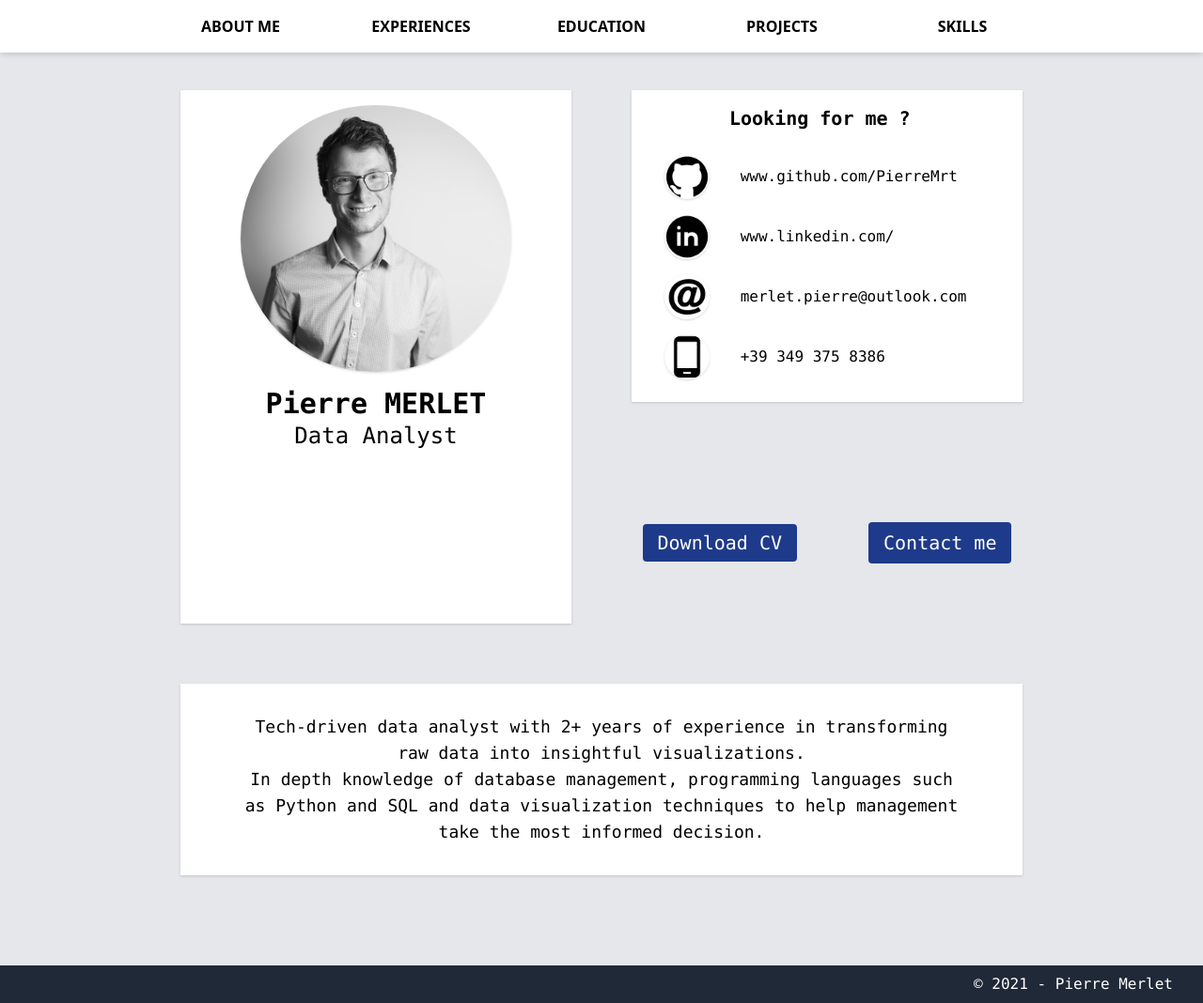
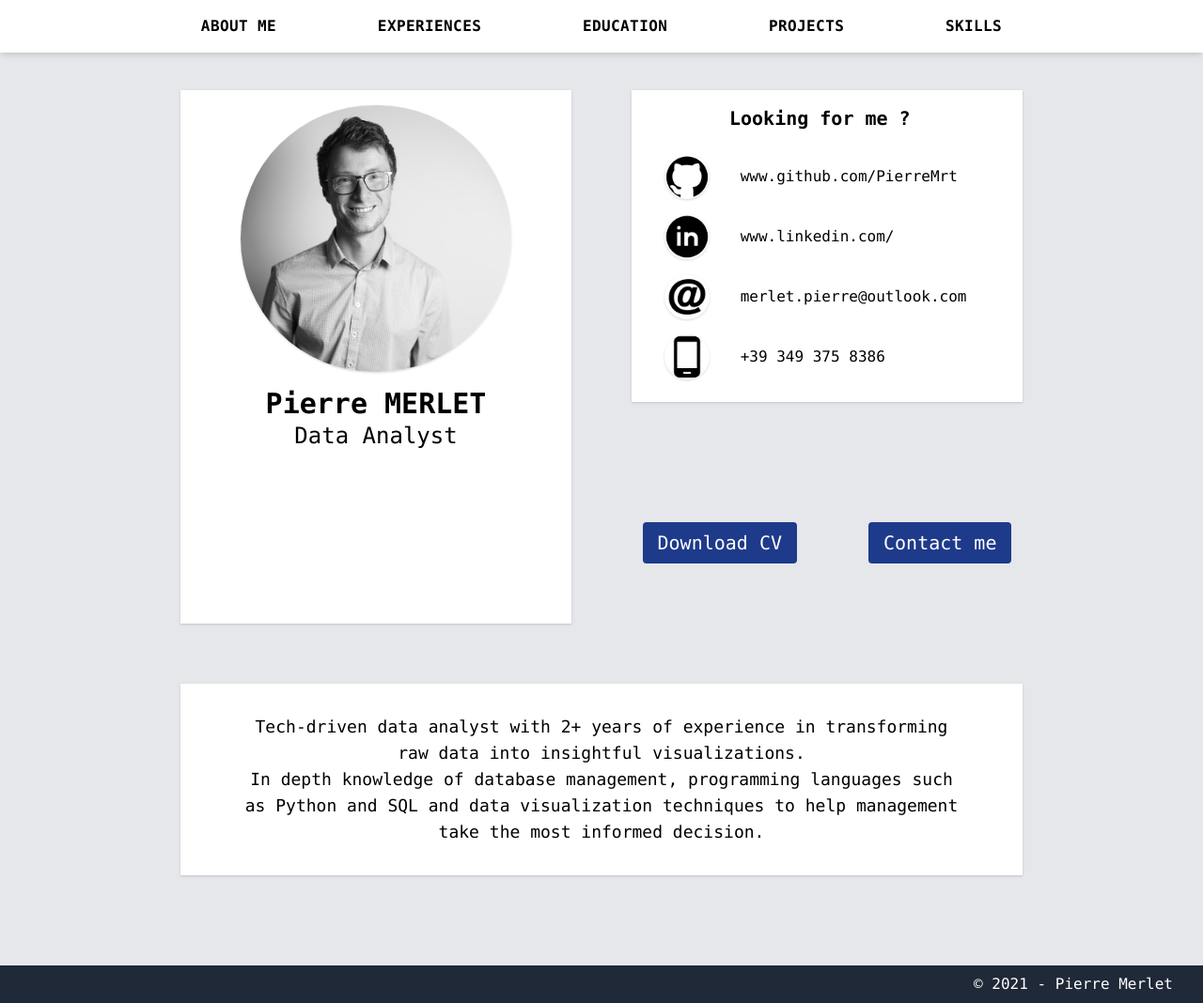
Before and after one commit to PierreMrt/django-portfolio, a Django app: template portfolio/templates/index.html in a window 1280 px wide. Shown: the whole page at 94% size. Run offline with Django 3.2, Linux system fonts and the light colour scheme; the template is opened without the code that fills it, so the values that code supplies are empty.

```diff
--- a/portfolio/templates/base.html
+++ b/portfolio/templates/base.html
@@ -22,12 +22,12 @@
       <p class="browsehappy">You are using an <strong>outdated</strong> browser. Please <a href="#">upgrade your browser</a> to improve your experience.</p>
     <![endif]-->
 
-    <nav class='z-50 fixed flex shadow-md w-full h-auto font-bold bg-white font-sans text-center text-xs md:text-base'>
-        <a href='/' class='inline-block flex-1 py-4 hover:bg-blue-900 hover:text-white lg:ml-40'>ABOUT ME</a>
-        <a href='/experiences' class='inline-block flex-1 py-4 hover:bg-blue-900 hover:text-white'>EXPERIENCES</a>
-        <a href='/education' class='inline-block flex-1 py-4 hover:bg-blue-900 hover:text-white'>EDUCATION</a>
-        <a href='/projects' class='inline-block flex-1 py-4 hover:bg-blue-900 hover:text-white'>PROJECTS</a>
-        <a href='/projects' class='inline-block flex-1 py-4 hover:bg-blue-900 hover:text-white lg:mr-40'>SKILLS</a>
+    <nav class='z-50 fixed flex shadow-md w-full h-auto font-mono font-medium md:font-semibold tracking-tigher md:tracking-wide bg-white font-sans text-center text-xs md:text-base'>
+        <a href='/' class='inline-block flex-auto py-4 hover:bg-blue-900 hover:text-white lg:ml-40'>ABOUT ME</a>
+        <a href='/experiences' class='inline-block flex-auto py-4 hover:bg-blue-900 hover:text-white'>EXPERIENCES</a>
+        <a href='/education' class='inline-block flex-auto py-4 hover:bg-blue-900 hover:text-white'>EDUCATION</a>
+        <a href='/projects' class='inline-block flex-auto py-4 hover:bg-blue-900 hover:text-white'>PROJECTS</a>
+        <a href='/projects' class='inline-block flex-auto py-4 hover:bg-blue-900 hover:text-white lg:mr-40'>SKILLS</a>
     </nav>
 
     <div class="bg-gray-200 h-min-full w-full py-16 md:py-24 px-8 md:px-32 lg:px-48">
--- a/portfolio/templates/experiences.html
+++ b/portfolio/templates/experiences.html
@@ -37,4 +37,5 @@
     {% endfor %}
     </div>
 </div>
+
 {% endblock %}
--- a/portfolio/templates/index.html
+++ b/portfolio/templates/index.html
@@ -35,11 +35,11 @@
     </div>
 
     <div class='mx-auto row-start-3 lg:row-start-2 lg:col-start-2 my-auto lg:my-16 md:space-x-16 text-white text-sm md:text-xl'>
-        <a href="{% static 'resume.pdf' %}" class='inlidata ne-block rounded w-auto px-4 py-2 bg-blue-900 hover:bg-gray-900'>Download CV</a>
+        <a href="{% static 'resume.pdf' %}" class='inline-block rounded w-auto px-4 py-2 bg-blue-900 hover:bg-gray-900'>Download CV</a>
         <a href='mailto:merlet.pierre@outlook.com' class='inline-block rounded w-auto px-4 py-2 bg-blue-900 hover:bg-gray-900'>Contact me</a>
     </div>
 
-    <div class='bg-white row-start-2 lg:row-start-3 shadow w-full mx-auto p-8 lg:px-16 text-base md:text-lg text-center lg:col-span-2'>
+    <div class='bg-white row-start-2 lg:row-start-3 shadow w-full mx-auto p-8 lg:px-16 text-sm md:text-lg text-center lg:col-span-2'>
         Tech-driven data analyst with 2+ years of experience in transforming raw data into insightful visualizations.<br/>
         In depth knowledge of database management, programming languages such as Python and SQL and data visualization
         techniques to help management take the most informed decision.
```
